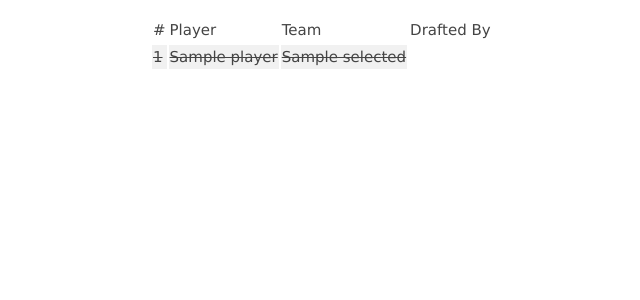
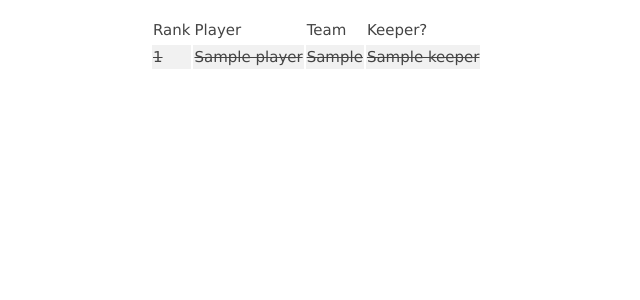
Before and after one commit to tedsmoore/ffbfinest, a Django app: template templates/draft_recap.html in a window 1280 px wide. Shown: the top 300 px of the page, without its empty margins (32-672 px from the left). Run offline with Django 3.2, Linux system fonts and the light colour scheme; the template is opened without the code that fills it: most values are stand-ins (such as "Sample title", 1, 10 or a date in 2020).

Commit message:
team name and keeper status

```diff
--- a/templates/draft_recap.html
+++ b/templates/draft_recap.html
@@ -7,10 +7,10 @@
 <table class="w3-striped">
 
 <tr>
-    <td>#</td>
+    <td>Rank</td>
     <td>Player</td>
     <td>Team</td>
-    <td>Drafted By</td>
+    <td>Keeper?</td>
 </tr>
 
 {% for pick in picks %}
@@ -21,8 +21,8 @@
     {% endif %}
         <td>{{ pick.num }}</td>
         <td>{{ pick.player }}</td>
-        <td>{{ pick.selected }}</td>
-{#        <td>{% if pick.is_keeper %}KEEPER{% endif %}</td>#}
+        <td>{% if pick.selected %}{{ pick.drafted_by }}{% endif %}</td>
+        <td>{{ pick.keeper }}</td>
     </tr>
 {% endfor %}
 
```
Also changed, not shown: league_history/views.py (+24 -1 lines).
